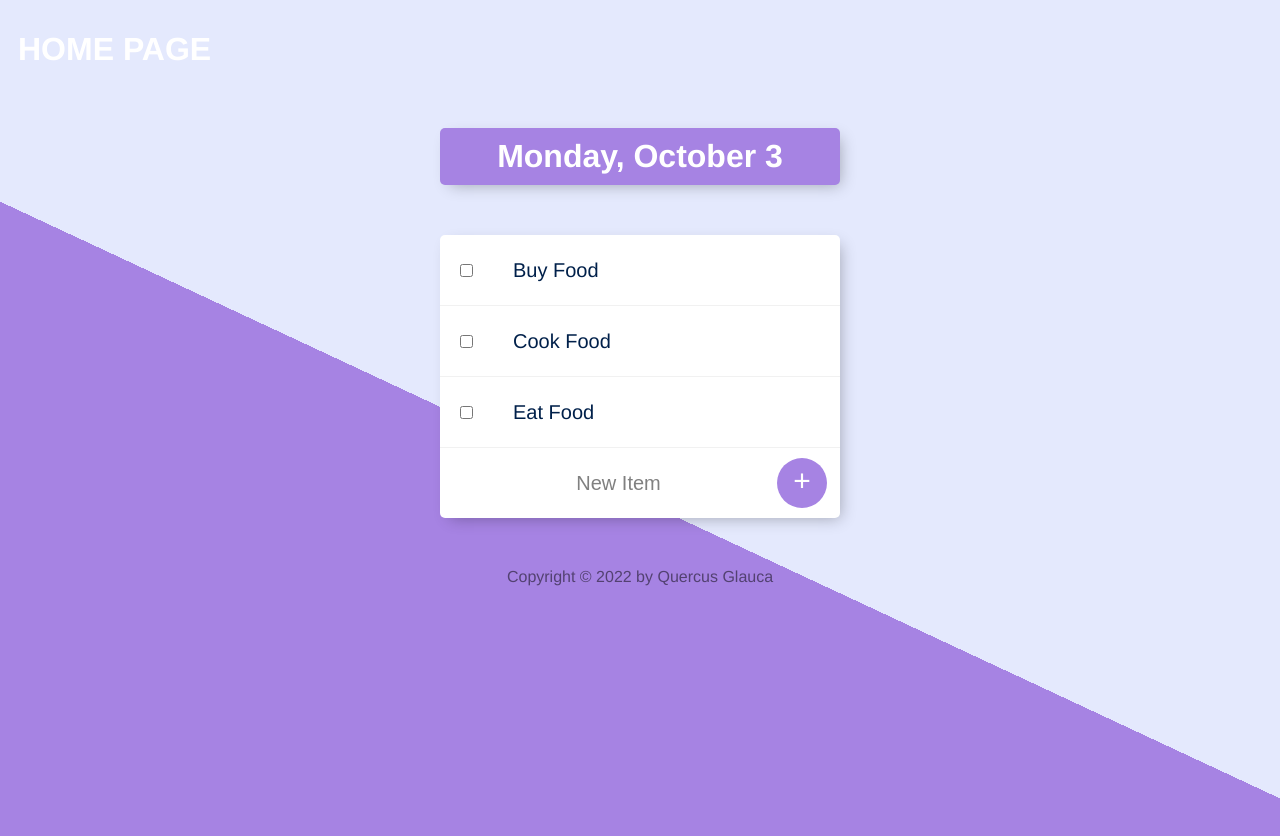
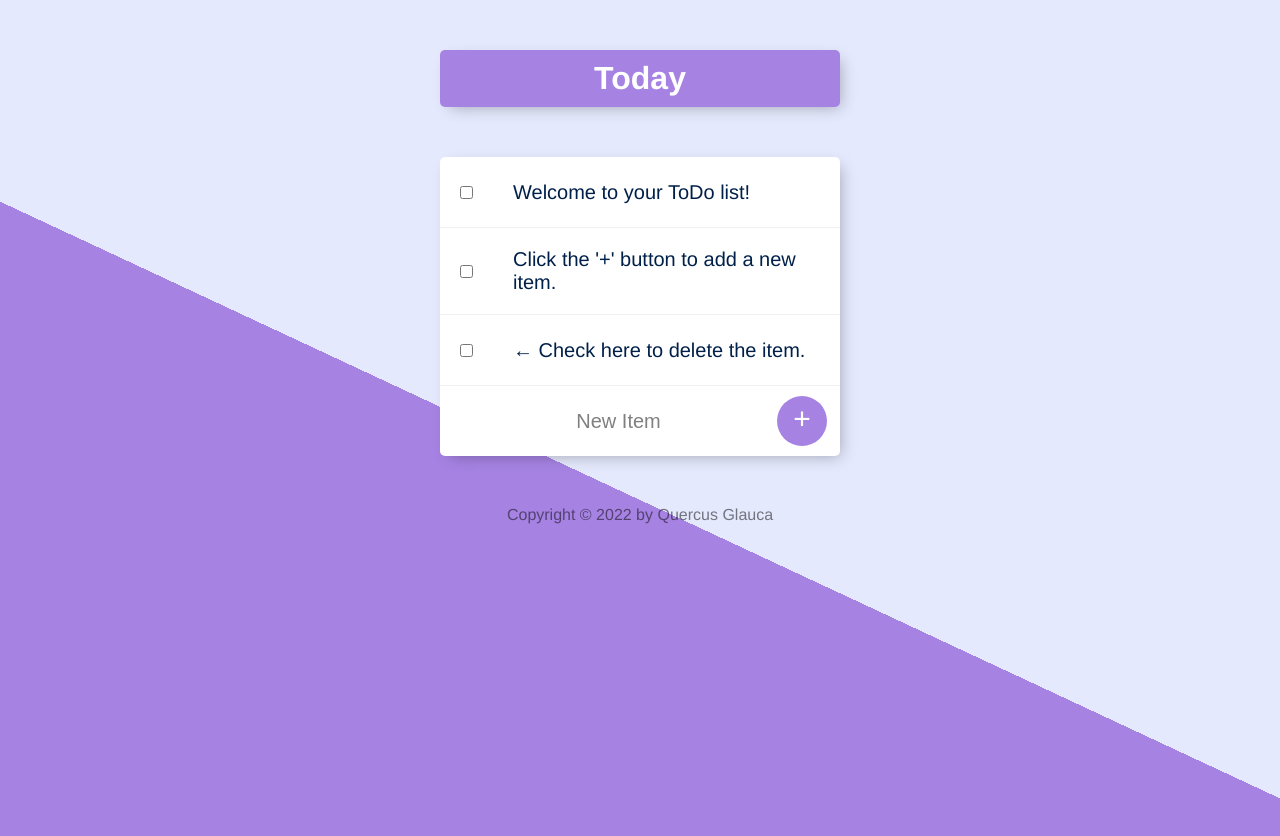
Before and after one commit to quercus-glauca/todolist-v2-next-mongo, a Next.js app: page / in a window 1280 px wide. Shown: the top 836 px of the page. Built offline with nearby package versions, Linux system fonts and the light colour scheme.

Commit message:
ListItems re-designed to issue GET queries to the Server API from de Client by itself

```diff
--- a/components/ListItems.js
+++ b/components/ListItems.js
@@ -1,39 +1,90 @@
-import { Fragment, useRef } from "react";
+import { Fragment, useEffect, useRef, useState } from "react";
 import _ from 'lodash';
+import { getTodoListItems, postTodoListItem } from "../data/client-data-provider";
 
 export default function ListItems(props) {
-  const { listTitle, listItems, showNewItemForm, onNewItem } = props;
+  const {
+    listId,            // like 'listTitle' but kebab-case and URL safe
+    listTitle,         // user frendly Capitalized version
+    apiUrl,            // '/api' route to GET, POST and DELETE listItems
+
+  } = props;
+
+  const [singletonCompleted, setSingletonCompleted] = useState(false);
+  const [listItems, setListItems] = useState([]);
+  const [updateList, setUpdateList] = useState(0);
+
+  const emptyListText = !singletonCompleted
+    ? 'Loading...'
+    : 'The list is empty. Consider to add new items.';
 
   const newItemInputRef = useRef();
 
-  function handleSubmit(event) {
+  // Populate the LIST from the Client-side
+  useEffect(() => {
+    getTodoListItems(apiUrl, listId)
+      .then((todoListItems) => {
+        console.log('[DEBUG] ListItems useEffect:', todoListItems);
+        setListItems(todoListItems);
+        setSingletonCompleted(true);
+      })
+      .catch((error) => {
+        console.log(error);
+      });
+
+  }, [apiUrl, listId, updateList]);
+
+  // Add a new item to the LIST at User Action
+  function handleAddNewItem(event) {
     event.preventDefault();
-    const newItem = newItemInputRef.current.value;
-    onNewItem(newItem);
+
+    const newItemText = newItemInputRef.current.value;
+    const simpleNewItem = {
+      date: new Date(),
+      text: newItemText
+    };
+
+    postTodoListItem(apiUrl, simpleNewItem, listId)
+      .then(() => {
+        setUpdateList((prevValue) => (prevValue + 1));
+      })
+      .catch((error) => {
+        console.log(error);
+      })
+      .finally(() => {
         newItemInputRef.current.value = '';
+      });
+
   }
 
+  // Render the component contents
   return (
     <Fragment>
       <div className="box" id="heading">
         <h1>{listTitle}</h1>
       </div>
       <div className="box">
-        {_.isEmpty(listItems)
-          ? <div className="item"><p>Loading...</p></div>
-          : listItems.map((item, index) => {
+        {!(singletonCompleted && !_.isEmpty(listItems))
+          ? <div className="item">
+            <p>{emptyListText}</p>
+          </div>
+          : listItems.map((item) => {
             return (
-            <div className="item" key={index}>
-              <input type="checkbox" /><p>{item}</p>
+              <div className="item" key={item._id}>
+                <input type="checkbox" /><p>{item.text}</p>
               </div>
             );
           })}
-        {showNewItemForm && (
-          <form className="item" onSubmit={handleSubmit}>
-            <input type="text" name="newItem" placeholder="New Item" autoComplete="off" ref={newItemInputRef} />
+        <form className="item" onSubmit={handleAddNewItem}>
+          <input
+            type="text"
+            name="newItem"
+            placeholder="New Item"
+            autoComplete="off"
+            ref={newItemInputRef}
+          />
           <button type="submit" name="list">+</button>
         </form>
-        )}
       </div>
     </Fragment>
   );
--- /dev/null
+++ b/data/client-data-provider.js
@@ -0,0 +1,63 @@
+const sampleSimpleListItem = {
+  date: new Date(),
+  text: "Sample List Item",
+};
+
+const sampleListItem = {
+  _id: 0,
+  date: new Date(),
+  text: "Sample List Item",
+};
+
+export async function getTodoListItems(apiUrl, listId) {
+  // Construct the API Entrypoint URL with [optional] 'listId'
+  const apiEntrypoint = (listId ? `${apiUrl}/${listId}` : apiUrl);
+
+  // Use the JavaScript fetch API to GET from our Server
+  // Return a listItems Array with the API result
+  return new Promise((resolve, reject) => {
+    fetch(apiEntrypoint)
+      .then((response) => (response.json()))
+      .then((data) => {
+        const { message, result } = data;
+        console.log('[DEBUG] getTodoListItems:', data);
+        console.log('API GET Response:', message);
+        resolve(result.listItems);
+      })
+      .catch((error) => {
+        console.log('API GET Error:', error);
+        reject(error);
+      });
+  });
+
+}
+
+export async function postTodoListItem(apiUrl, simpleListItem, listId) {
+  // Construct the API Entrypoint URL with [optional] 'listId'
+  const apiEntrypoint = (listId ? `${apiUrl}/${listId}` : apiUrl);
+
+  // Use the JavaScript fetch API to POST to our Server
+  fetch(apiEntrypoint, {
+    method: 'POST',
+    body: JSON.stringify({ simpleListItem }),
+    headers: {
+      "Content-Type": "application/json",
+    }
+  })
+    .then((response) => (response.json()))
+    .then((data) => {
+      const { message } = data;
+      console.log('API POST Response:', message);
+    })
+    .catch((error) => {
+      console.log('API POST Error:', error);
+      throw error;
+    });
+
+}
+
+export async function deleteTodoListItem(apiUrl, listItem, listId) {
+  // Construct the API Entrypoint URL with [optional] 'listId'
+  // Use the JavaScript fetch API to DELETE to our Server
+  return NOT_IMPL;
+}
--- /dev/null
+++ b/data/server-data-provider.js
@@ -0,0 +1,76 @@
+const sampleSimpleListItem  = {
+  date: new Date(),
+  text: "Sample List Item",
+};
+
+const sampleListItem  = {
+  _id: 0,
+  date: new Date(),
+  text: "Sample List Item",
+};
+
+const defaultSimpleTodoListItems = [
+  {
+    date: new Date(),
+    text: "Welcome to your ToDo list!",
+  },
+  {
+    date: new Date(),
+    text: "Click the '+' button to add a new item.",
+  },
+  {
+    date: new Date(),
+    text: "← Check here to delete the item.",
+  },
+];
+
+const defaultTodoListItems = [
+  {
+    _id: 0,
+    date: new Date(),
+    text: "Welcome to your ToDo list!",
+  },
+  {
+    _id: 1,
+    date: new Date(),
+    text: "Click the '+' button to add a new item.",
+  },
+  {
+    _id: 2,
+    date: new Date(),
+    text: "← Check here to delete the item.",
+  },
+];
+
+const serverUri = 'mongodb://localhost:27017';
+const todoListDBName = 'todoListDB';                       // `db`
+const todoListMainCollectionName = 'listItems';            // `mainCol`
+const todoListCustomCollectionName = 'customListItems';    // `customCol`
+
+export async function getTodoListItems(listId) {
+  // Connect to the MongoDB Database
+  // Find all the Documents in the correct Collection
+  // Return the results
+
+  // Dummy fallback implementation
+  return defaultTodoListItems;
+}
+
+export async function postTodoListItem(simpleListItem, listId) {
+  // Connect to the MongoDB Database
+  // Insert the Document 'simpleListItem' in the correct Collection
+
+  // Dummy fallback implementation
+  const listItem = {
+    _id: defaultTodoListItems.length,
+    ...simpleListItem,
+  };
+  defaultTodoListItems.push(listItem);
+}
+
+export async function deleteTodoListItem(listItem, listId) {
+  // Connect to the MongoDB Database
+  // Delete the Document 'simpleListItem' from the correct Collection
+
+  return NOT_IMPL;
+}
--- a/pages/api/index.js
+++ b/pages/api/index.js
@@ -1,14 +1,34 @@
-import { addTodoItem, getAllTodoItems } from "../../data/dummy-data-provider";
+import { getTodoListItems, postTodoListItem } from "../../data/server-data-provider";
 
 export default function handler(req, res) {
   if (req.method === 'GET') {
-    const allTodoItems = getAllTodoItems();
-    res.status(200).json(allTodoItems);
+    console.log('[DEBUG] API handler:', req.method);
+    getTodoListItems()
+    .then((todoListItems) => {
+      const itemsCount = !todoListItems ? 0 : todoListItems.length;
+      const response = {
+        message: `GET / getTodoListItems Succeeded! Returning ${itemsCount} items.`,
+        result: {
+          listItems: todoListItems,
+        },
+      };
+      res.status(200).json(response);
+    })
+    .catch((error) => {
+      res.status(500).json(error);
+    });
   }
   else if (req.method === 'POST') {
-    const newItem = req.body.newItem;
-    addTodoItem(newItem);
-    // res.redirect("/");
-    res.status(201).json({ message: 'New Item Processed', newItem });
+    const newListItem = req.body.simpleListItem;
+    postTodoListItem(newListItem)
+    .then(() => {
+      const response = {
+        message: 'POST / postTodoListItem Succeeded!',
+      };
+      res.status(201).json(response);
+    })
+    .catch((error) => {
+      res.status(500).json(error);
+    });
   }
 }
--- a/pages/index.js
+++ b/pages/index.js
@@ -1,57 +1,12 @@
-import { Fragment, useEffect, useState } from "react";
+import { Fragment } from "react";
 import ListItems from "../components/ListItems";
 
 export default function Home() {
-
-  const [listItems, setListItems] = useState([]);
-  const [fetchData, setFetchData] = useState(0);
-
-  useEffect(() => {
-    fetch('/api')
-      .then((response) => (response.json()))
-      .then((data) => {
-        console.log('API GET Response:', data);
-        setListItems(data);
-      })
-      .catch((error) => {
-        console.log('API GET Error:', error);
-      });
-
-  }, [fetchData]);
-
-  function addNewItem(newItem) {
-    fetch('/api', {
-      method: 'POST',
-      body: JSON.stringify({ newItem }),
-      headers: {
-        "Content-Type": "application/json",
-      }
-    })
-      .then((response) => (response.json()))
-      .then((data) => {
-        console.log('API POST Response:', data);
-        setFetchData((prev) => (prev + 1));
-      })
-      .catch((error) => {
-        console.log('API POST Error:', error);
-      });
-
-  }
-
-  const listTitle = new Date().toLocaleDateString("en-US", {
-    weekday: "long",
-    day: "numeric",
-    month: "long"
-  });
-
   return (
     <Fragment>
-      <h1>HOME PAGE</h1>
       <ListItems
-        listTitle={listTitle}
-        listItems={listItems}
-        showNewItemForm
-        onNewItem={addNewItem}
+        listTitle='Today'
+        apiUrl='/api'
       />
     </Fragment>
   );
```
Lines whose indentation alone changed are shown as unchanged.
